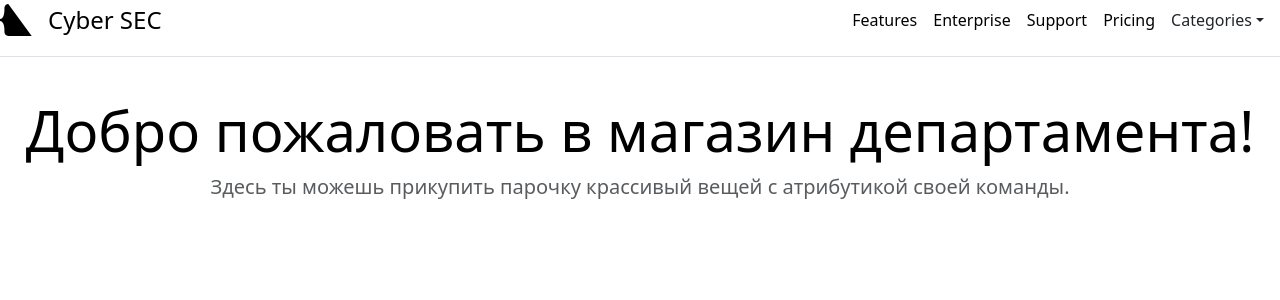
After one commit to Fananad/shop_django, a Django app: template templates/store/base.html in a window 1280 px wide. The commit adds this page. Shown: the top 300 px of the page. Run offline with Django 4.2, Linux system fonts and the light colour scheme; the template is opened without the code that fills it, so the values that code supplies are empty.

Commit message:
base markup html

```diff
--- /dev/null
+++ b/templates/store/base.html
@@ -0,0 +1,40 @@
+{% load static %}
+<!DOCTYPE html>
+<html>
+
+<head>
+    <meta charset="utf-8" />
+    <title>{% block title %}SberShop{% endblock %}</title>
+    <meta name="viewport" content="width=device-width, initial-scale=1">
+    <link href="https://cdn.jsdelivr.net/npm/bootstrap@5.3.2/dist/css/bootstrap.min.css" rel="stylesheet" integrity="sha384-T3c6CoIi6uLrA9TneNEoa7RxnatzjcDSCmG1MXxSR1GAsXEV/Dwwykc2MPK8M2HN" crossorigin="anonymous">
+    <script src="https://cdn.jsdelivr.net/npm/@popperjs/core@2.11.8/dist/umd/popper.min.js" integrity="sha384-I7E8VVD/ismYTF4hNIPjVp/Zjvgyol6VFvRkX/vR+Vc4jQkC+hVqc2pM8ODewa9r" crossorigin="anonymous"></script>
+    <script src="https://cdn.jsdelivr.net/npm/bootstrap@5.3.2/dist/js/bootstrap.min.js" integrity="sha384-BBtl+eGJRgqQAUMxJ7pMwbEyER4l1g+O15P+16Ep7Q9Q+zqX6gSbd85u4mG4QzX+" crossorigin="anonymous"></script>
+</head>
+
+<body>
+    <header>
+        <div class="d-flex flex-column flex-md-row align-items-center pb-3 mb-4 border-bottom">
+          <a href="/" class="d-flex align-items-center link-body-emphasis text-decoration-none">
+            <svg xmlns="http://www.w3.org/2000/svg" width="40" height="32" class="me-2" viewBox="0 0 118 94" role="img"><title>Bootstrap</title><path fill-rule="evenodd" clip-rule="evenodd" d="M24.509 0c-6.733 0-11.715 5.893-11.492 12.284.214 6.14-.064 14.092-2.066 20.577C8.943 39.365 5.547 43.485 0 44.014v5.972c5.547.529 8.943 4.649 10.951 11.153 2.002 6.485 2.28 14.437 2.066 20.577C12.794 88.106 17.776 94 24.51 94H93.5c6.733 0 11." fill="currentColor"></path></svg>
+            <span class="fs-4">Cyber SEC</span>
+          </a>
+
+          <nav class="d-flex align-items-center flex-wrap mt-2 mt-md-0 ms-md-auto me-3">
+            <a class="me-3 py-2 link-body-emphasis text-decoration-none" href="#">Features</a>
+            <a class="me-3 py-2 link-body-emphasis text-decoration-none" href="#">Enterprise</a>
+            <a class="me-3 py-2 link-body-emphasis text-decoration-none" href="#">Support</a>
+            <a class="me-3 py-2 link-body-emphasis text-decoration-none" href="#">Pricing</a>
+            <a class="nav-link dropdown-toggle" href="#" id="navbarDropdown" role="button" data-bs-toggle="dropdown" aria-expanded="false">Сategories</a>
+        </nav>
+
+
+        </div>
+
+        <div class="pricing-header p-3 pb-md-4 mx-auto text-center">
+          <h1 class="display-4 fw-normal text-body-emphasis">Добро пожаловать в магазин департамента!</h1>
+          <p class="fs-5 text-body-secondary">Здесь ты можешь прикупить парочку крассивый вещей с атрибутикой своей команды.</p>
+        </div>
+      </header>
+    <div id="content">{% block content %} {% endblock %}</div>
+</body>
+</html>
--- a/templates/store/home.html
+++ b/templates/store/home.html
@@ -1 +1,4 @@
-hi world!!!
+{% extends "./base.html" %}
+{% load static %}
+{% block title %}Home{% endblock %}
+{% block content %}Hi world!!!{% endblock  %}
```
